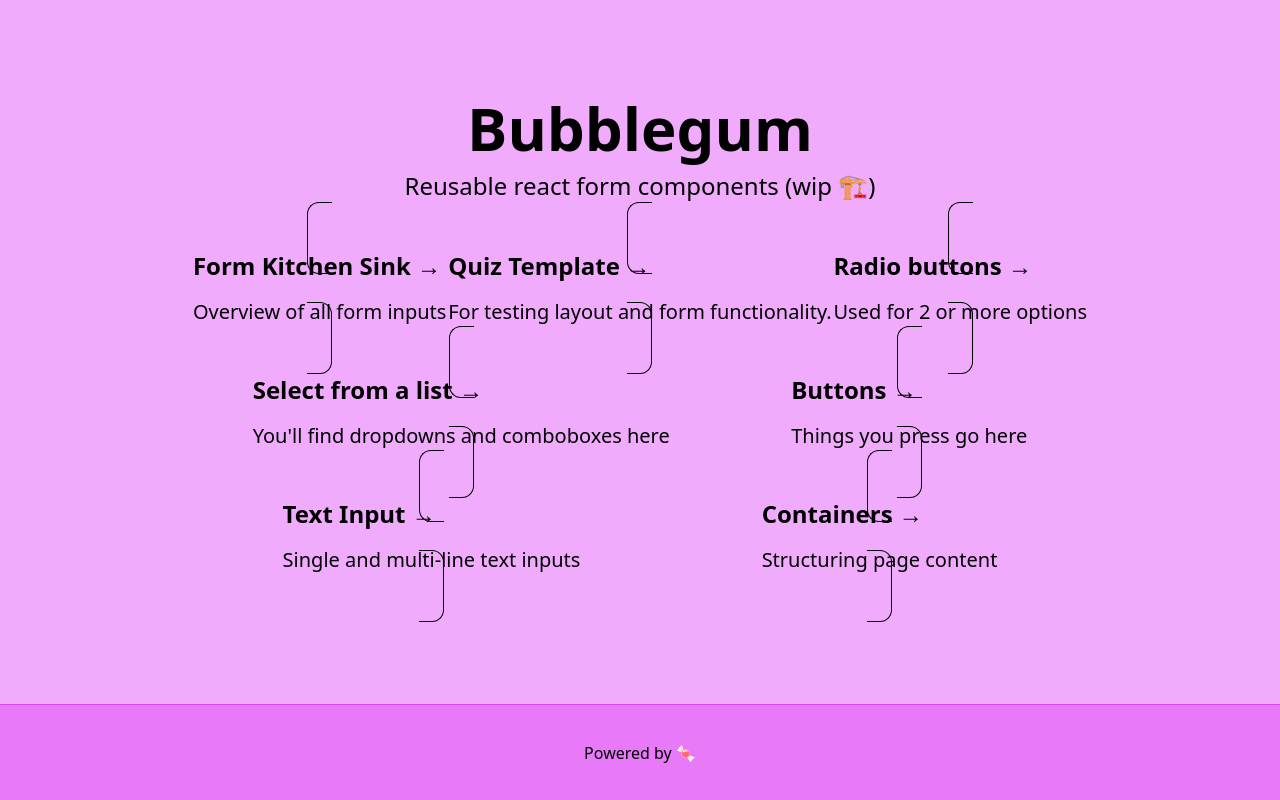
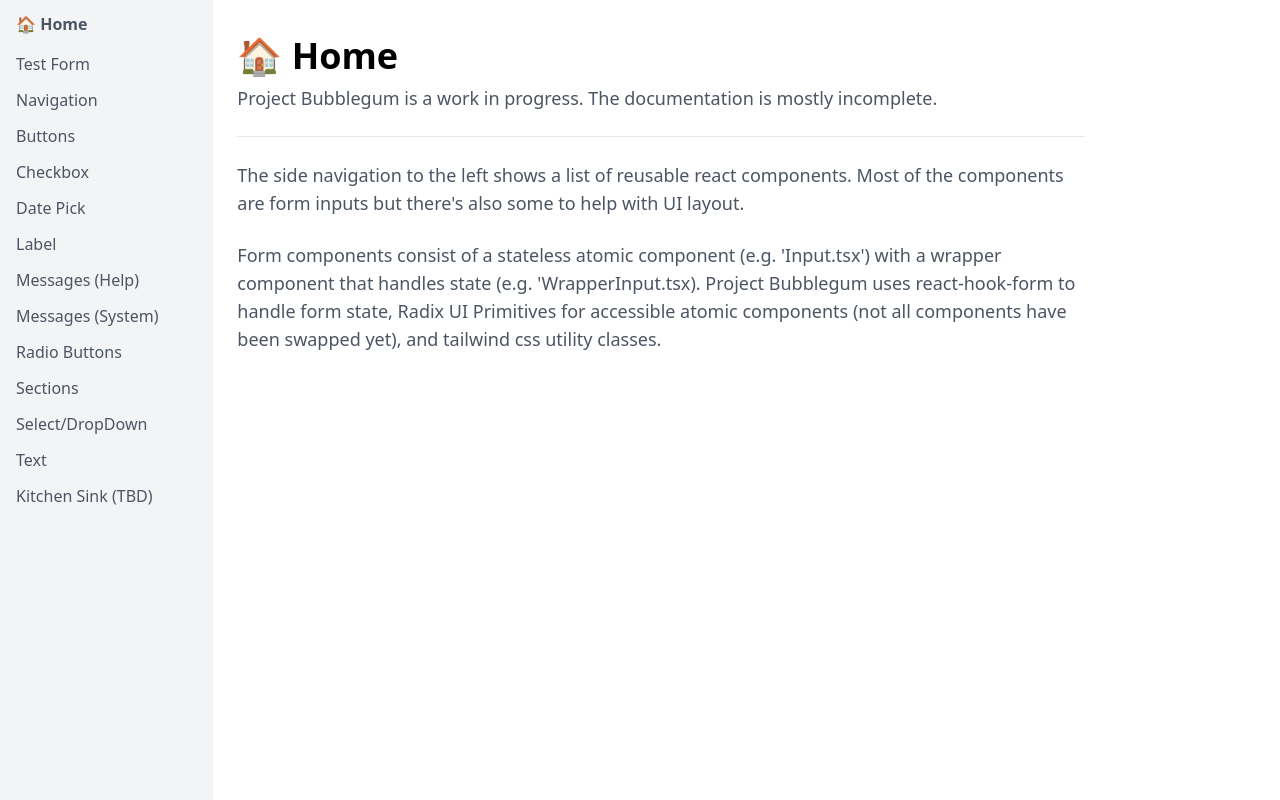
Before and after one commit to tayv/Project-Bubblegum, a Next.js app: page / in a window 1280 px wide. Built offline with nearby package versions, Linux system fonts and the light colour scheme.

Commit message:
Home page css updates

```diff
--- a/components/layout/LayoutContainerSide.tsx
+++ b/components/layout/LayoutContainerSide.tsx
@@ -9,7 +9,7 @@ const LayoutContainerSide = ({children}: any) => {
       <div className="flex flex-1 overflow-hidden">
         <SideNav articleList={[
           {title: "Test Form", path: "/forms/test-form"},
-          {title: "Breadcrumbs", path: "/forms/breadcrumbs-article"},
+          {title: "Navigation", path: "/forms/navigation-article"},
           {title: "Buttons", path: "/forms/buttons-article"},
           {title: "Checkbox", path: "/forms/checkbox-article"},
           {title: "Date Pick", path: "/forms/date-pick-article"},
@@ -22,9 +22,9 @@ const LayoutContainerSide = ({children}: any) => {
           {title: "Text", path: "/forms/text-article"},
           {title: "Kitchen Sink (TBD)", path: "/forms/kitchen-sink"},
         ]} />
-        <div className="w-full overflow-y-scroll">
-         <div className="block max-w-4xl px-4 py-3">{children}</div>
-        </div>
+        <main className="w-full overflow-y-scroll">
+         <div className="block max-w-4xl px-6 py-3">{children}</div>
+        </main>
      </div>
     </div>
   )
--- a/components/layout/SideNav.tsx
+++ b/components/layout/SideNav.tsx
@@ -20,7 +20,7 @@ const SideNav: FC<SideNavProps> = ({
   }
 
   return (
-    <nav className="flex flex-col w-1/6 min-w-fit pt-2 border-2 border-r-slate-100 bg-gray-100/50" aria-label="Sidebar">
+    <nav className="flex flex-col w-64 min-w-fit pt-2 bg-gray-100" aria-label="Sidebar">
       <div>
         <a href="/" className={classNames("flex items-center p-1 text-base font-semibold text-gray-600 hover:text-gray-500 ")}>
           <span className="flex-1 ml-3 whitespace-nowrap">🏠  Home</span>
--- a/pages/forms/breadcrumbs-article.tsx
+++ b/pages/forms/navigation-article.tsx
@@ -13,7 +13,7 @@ const crumbs = [
     path: "/",
     currentPg: false,
   }, {
-    text: "Date Pick",
+    text: "Navigation",
     path: "/",
     currentPg: true,
   }
@@ -33,13 +33,7 @@ const BreadCrumbsArticle: FC = () => {
       <Section id="breadcrumbs" style="standard">
         <Heading text="Breadcrumbs" size="h2" type="primary"/>
         <Paragraph
-          text="Breadcrumbs are a navigational aid that shows the user their current location. It should be placed at the top of the page, above the title."
-          size="standard"
-          type="primary"
-        />
-        <br />
-        <Paragraph
-          text="Breadcrumbs take a 'crumbs' prop, which is an array of objects."
+          text="Breadcrumbs are a navigational aid that shows the user their current location. It should be placed at the top of the page, above the title. It accepts a single 'crumbs prop, which is an array of objects."
           size="standard"
           type="primary"
         />
--- a/pages/index.tsx
+++ b/pages/index.tsx
@@ -1,77 +1,22 @@
-import Head from 'next/head'
-import Link from 'next/link'
-
+import LayoutContainerSide from '@components/layout/LayoutContainerSide'
+import Breadcrumbs from '@components/layout/Breadcrumbs'
+import Heading from '@components/layout/Heading'
+import Paragraph from '@components/layout/Paragraph'
 
 export default function Home() {
   return (
-    <div className="flex flex-col items-center justify-center min-h-screen pt-10 bg-fuchsia-300">
-      <Head>
-        <title>Bubblegum - reusable React form components to chew on</title>
-        <link rel="icon" href="/favicon.ico" />
-      </Head>
-
-      <main className="flex flex-col items-center justify-center w-full flex-1 px-20 text-center bg-fuchsia-300">
-        <h1 className="text-6xl font-bold">Bubblegum</h1>
-
-        <p className="mt-3 text-2xl">Reusable react form components (wip 🏗️)</p>
-
-        <div className="flex flex-wrap items-center justify-around max-w-4xl mt-6 sm:w-full">
-          <Link href="/forms/kitchen-sink">
-            <a className="p-6 mt-6 text-left border w-96 rounded-xl border-black hover:text-blue-600 focus:text-blue-600">
-              <h3 className="text-2xl font-bold">Form Kitchen Sink &rarr;</h3>
-              <p className="mt-4 text-xl">Overview of all form inputs</p>
-            </a>
-          </Link>
-
-          <Link href="/forms/quiz-template">
-            <a className="p-6 mt-6 text-left border w-96 rounded-xl border-black hover:text-blue-600 focus:text-blue-600">
-              <h3 className="text-2xl font-bold">Quiz Template &rarr;</h3>
-              <p className="mt-4 text-xl">For testing layout and form functionality.</p>
-            </a>
-          </Link>
-
-          <Link href="/forms/radios">
-            <a className="p-6 mt-6 text-left border w-96 rounded-xl border-black hover:text-blue-600 focus:text-blue-600">
-              <h3 className="text-2xl font-bold">Radio buttons &rarr;</h3>
-              <p className="mt-4 text-xl">Used for 2 or more options</p>
-            </a>
-          </Link>
-
-          <Link href="/forms/select">
-            <a className="p-6 mt-6 text-left border w-96 rounded-xl border-black hover:text-blue-600 focus:text-blue-600">
-              <h3 className="text-2xl font-bold">Select from a list &rarr;</h3>
-              <p className="mt-4 text-xl">You'll find dropdowns and comboboxes here</p>
-            </a>
-
-          </Link>
-
-          <Link href="/forms/buttons">
-            <a className="p-6 mt-6 text-left border w-96 rounded-xl border-black hover:text-blue-600 focus:text-blue-600">
-              <h3 className="text-2xl font-bold">Buttons &rarr;</h3>
-              <p className="mt-4 text-xl">Things you press go here</p>
-            </a>
-          </Link>
-
-          <Link href="/forms/text-inputs">
-            <a className="p-6 mt-6 text-left border w-96 rounded-xl border-black hover:text-blue-600 focus:text-blue-600">
-              <h3 className="text-2xl font-bold">Text Input &rarr;</h3>
-              <p className="mt-4 text-xl">Single and multi-line text inputs</p>
-            </a>
-          </Link>
-
-          <Link href="/layout/containers">
-            <a className="p-6 mt-6 text-left border w-96 rounded-xl border-black hover:text-blue-600 focus:text-blue-600">
-              <h3 className="text-2xl font-bold">Containers &rarr;</h3>
-              <p className="mt-4 text-xl">Structuring page content</p>
-            </a>
-          </Link>
-
-        </div>
-      </main>
-
-      <footer className="flex items-center justify-center w-full h-24 mt-12 border-t border-fuchsia-500 bg-fuchsia-400">
-          Powered by 🍬
-      </footer>
-    </div>
+    <>
+      <LayoutContainerSide>
+        <br />
+        <Heading text="🏠 Home" size="h1" type="primary"/>
+        <Paragraph text="Project Bubblegum is a work in progress. The documentation is mostly incomplete." size="standard" type="primary" />
+        <br />
+        <hr />
+        <br />
+        <Paragraph text="The side navigation to the left shows a list of reusable react components. Most of the components are form inputs but there's also some to help with UI layout. " size="standard" type="primary" />
+        <br />
+        <Paragraph text="Form components consist of a stateless atomic component (e.g. 'Input.tsx') with a wrapper component that handles state (e.g. 'WrapperInput.tsx). Project Bubblegum uses react-hook-form to handle form state, Radix UI Primitives for accessible atomic components (not all components have been swapped yet), and tailwind css utility classes." size="standard" type="primary" />
+      </LayoutContainerSide>
+    </>
   )
 }
```
